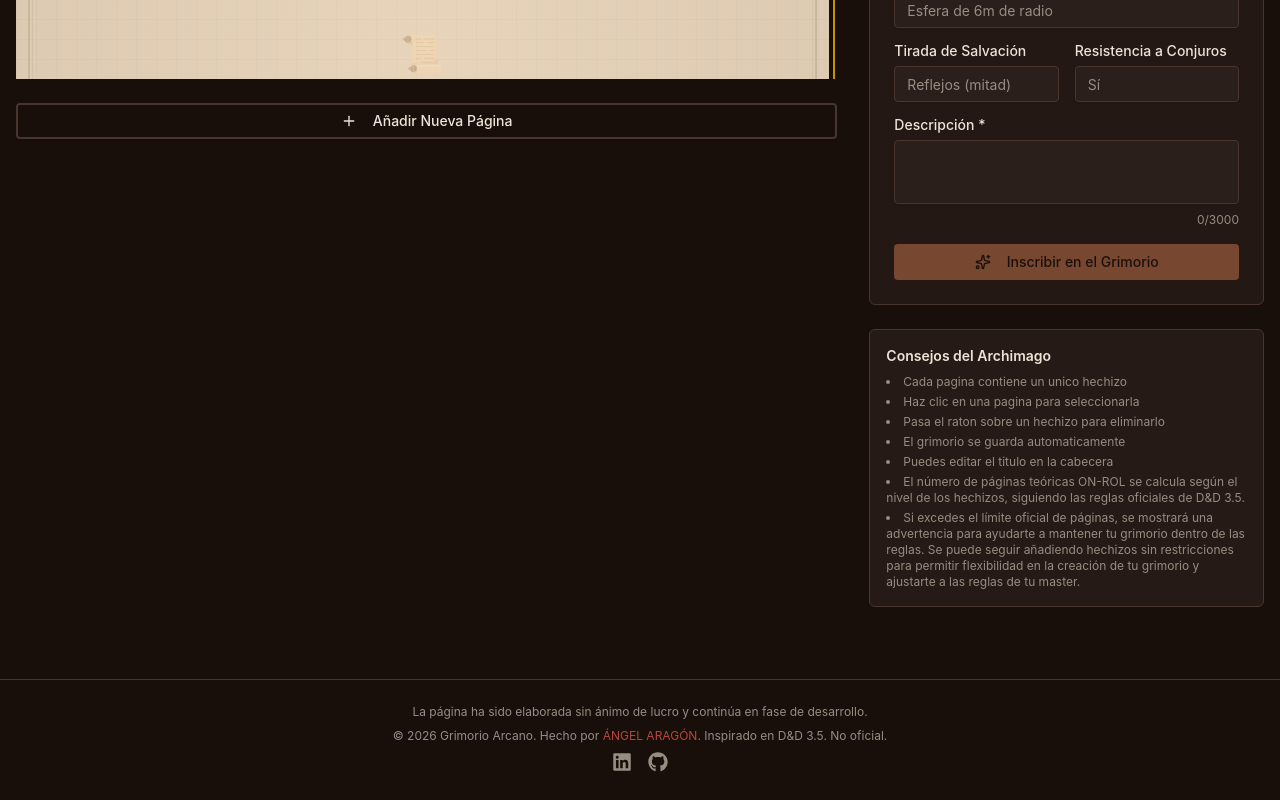
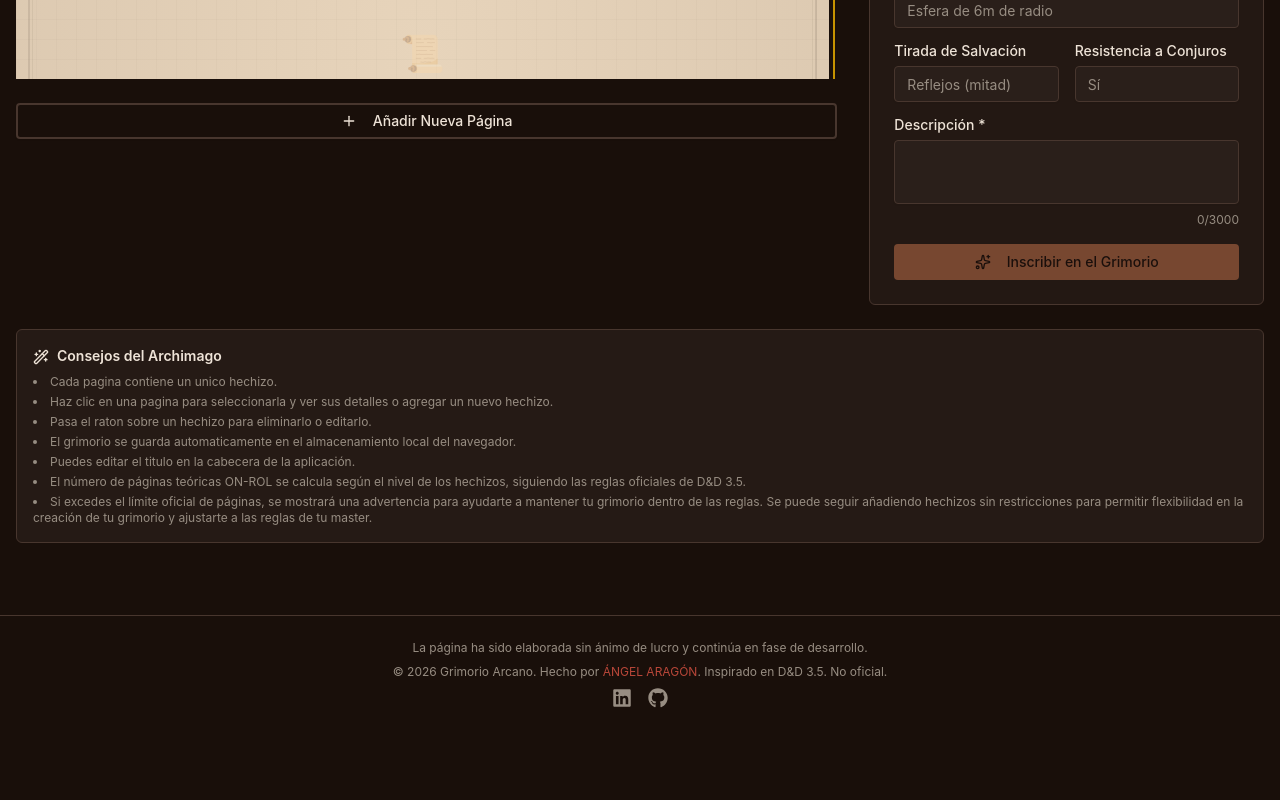
Before and after one commit to Algol95/ScrollSpell-DnD3.5, a React (Vite) app: page / in a window 1280 px wide. Shown: the part 674-1474 px from the top of the page. After the commit the page ends 1410 px from the top, so only its background shows below. Built offline with nearby package versions, Linux system fonts and the light colour scheme.

Commit message:
feat: reorganizar el componente ArchmageTips y mejorar los consejos para el usuario

```diff
--- a/src/App.tsx
+++ b/src/App.tsx
@@ -174,10 +174,9 @@ export function App() {
               currentPageNumber={currentPageIndex + 1}
               editingSpell={editingSpell}
             />
-
-            <ArchmageTips />
           </div>
         </div>
+        <ArchmageTips />
       </main>
 
       <div className="hidden">
--- a/src/components/ArchmageTips.tsx
+++ b/src/components/ArchmageTips.tsx
@@ -1,3 +1,4 @@
+import { WandSparkles } from "lucide-react";
 /**
  * Componente que muestra consejos para el usuario sobre cómo usar la aplicación de grimorio de hechizos. Proporciona información útil sobre cómo organizar las páginas, seleccionar hechizos y mantener el grimorio dentro de las reglas oficiales de D&D 3.5.
  * @returns JSX.Element que representa la sección de consejos del Archimago.
@@ -6,14 +7,21 @@ export function ArchmageTips() {
   return (
     <div className="mt-6 p-4 bg-secondary/50 rounded-lg border border-border">
       <h3 className="text-sm font-semibold text-foreground mb-2">
+        <WandSparkles className="inline-block mr-2 h-4 w-4" />
         Consejos del Archimago
       </h3>
       <ul className="text-xs text-muted-foreground space-y-1 list-disc list-inside">
-        <li>Cada pagina contiene un unico hechizo</li>
-        <li>Haz clic en una pagina para seleccionarla</li>
-        <li>Pasa el raton sobre un hechizo para eliminarlo</li>
-        <li>El grimorio se guarda automaticamente</li>
-        <li>Puedes editar el titulo en la cabecera</li>
+        <li>Cada pagina contiene un unico hechizo.</li>
+        <li>
+          Haz clic en una pagina para seleccionarla y ver sus detalles o agregar
+          un nuevo hechizo.
+        </li>
+        <li>Pasa el raton sobre un hechizo para eliminarlo o editarlo.</li>
+        <li>
+          El grimorio se guarda automaticamente en el almacenamiento local del
+          navegador.
+        </li>
+        <li>Puedes editar el titulo en la cabecera de la aplicación.</li>
         <li>
           El número de páginas teóricas ON-ROL se calcula según el nivel de los
           hechizos, siguiendo las reglas oficiales de D&D 3.5.
--- a/vite.config.ts
+++ b/vite.config.ts
@@ -6,6 +6,7 @@ import tailwindcss from "@tailwindcss/vite";
 export default defineConfig({
   plugins: [react(), tailwindcss()],
   server: {
-    host: "localhost",
+    host: true,
+    port: 5173,
   },
 });
```
